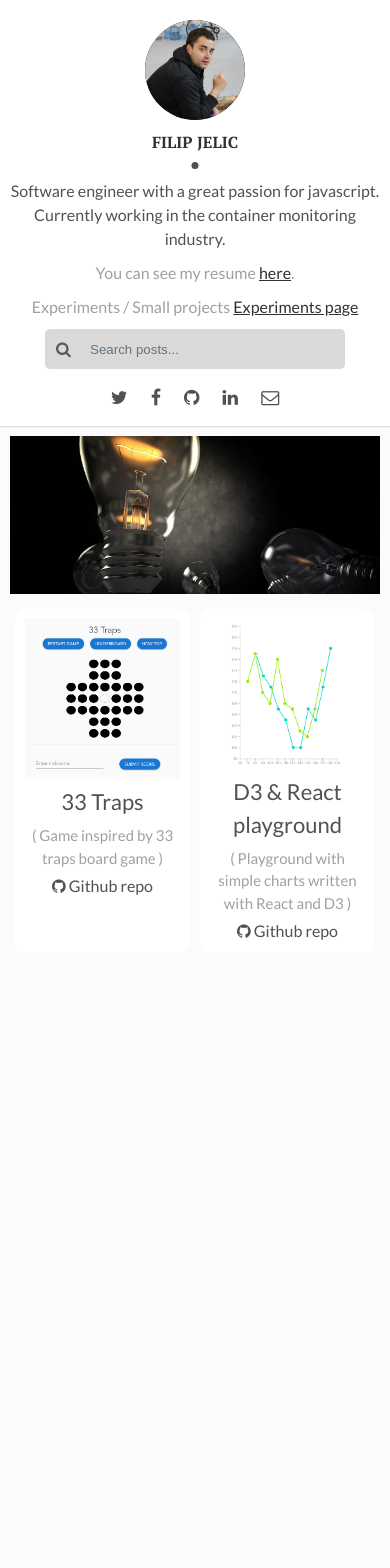
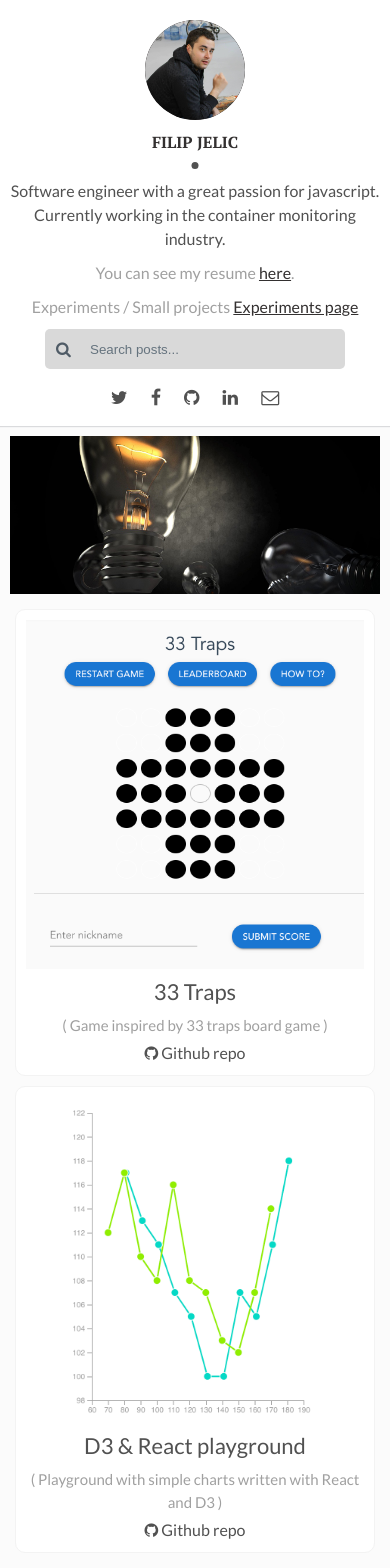
Before and after one commit to flipio/flipio.github.io, a Jekyll site: the page built from experiments.html, in a window 390 px wide. Built offline with Jekyll 4.4.1, drawn with Linux system fonts in a browser that asks for light colours; before the commit the page ends 968 px from its top, so only the background shows below that.

Commit message:
responsive experiments

```diff
--- a/assets/css/main.css
+++ b/assets/css/main.css
@@ -915,6 +915,10 @@ table tfoot td {
   -webkit-flex-direction: row;
       -ms-flex-direction: row;
           flex-direction: row;
+  -webkit-flex-wrap: wrap;
+      -ms-flex-wrap: wrap;
+          flex-wrap: wrap;
+  max-width: 100%;
 }
 
 .experiments .experiment {
@@ -935,6 +939,7 @@ table tfoot td {
   -webkit-flex-direction: column;
       -ms-flex-direction: column;
           flex-direction: column;
+  border: 1px solid #f3f3f3;
   -webkit-border-radius: 10px;
   border-radius: 10px;
 }
@@ -2059,6 +2064,12 @@ a.newer-posts:hover {
   .contact-title, .copyright {
     display: none;
   }
+  .experiments .experiment {
+    -webkit-box-flex: 1;
+    -webkit-flex: 1 100%;
+        -ms-flex: 1 100%;
+            flex: 1 100%;
+  }
 }
 
 /* Extra Small Devices, Phones */
```
Also changed, not shown: assets/sass/_media.scss (+18 -7 lines), assets/sass/parts/_experiments.scss (+5 -2 lines).
